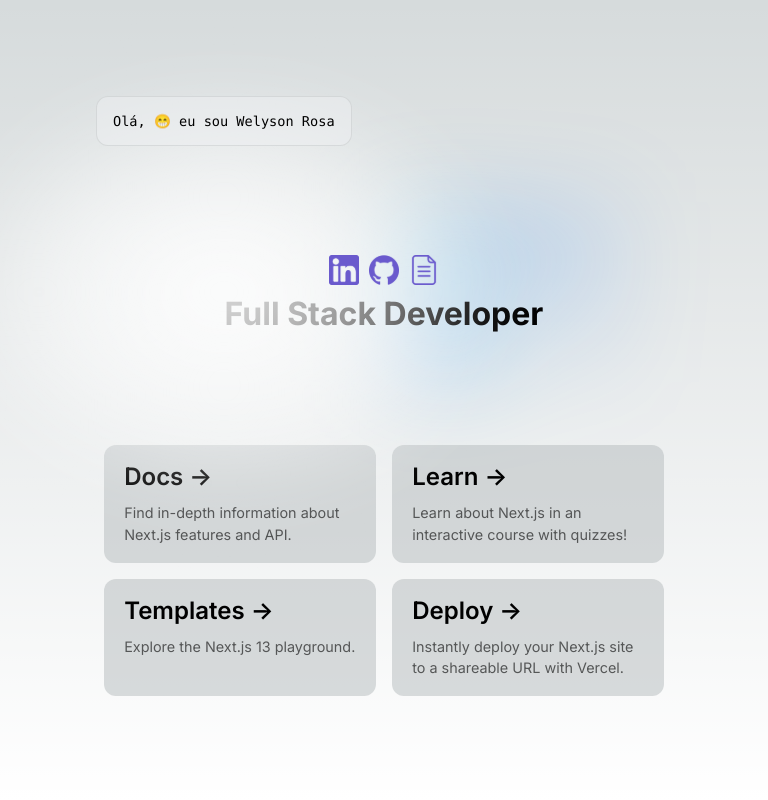
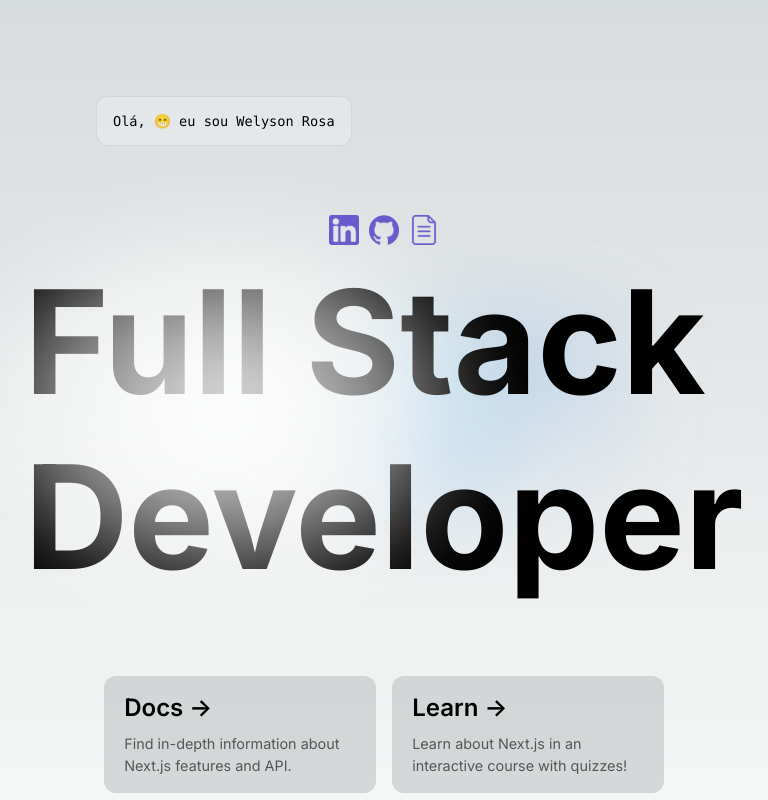
Before and after one commit to WelysonSR/welyson-portifolio, a Next.js app: page / in a window 768 px wide. Shown: the top 800 px of the page. Built offline with nearby package versions, Linux system fonts and the light colour scheme.

Commit message:
feat: css aumentando h1

```diff
--- a/src/app/page.module.css
+++ b/src/app/page.module.css
@@ -60,11 +60,6 @@
   transition: transform 200ms;
 }
 
-.card h1 {
-  font-weight: 600;
-  margin-bottom: 5.5rem;
-}
-
 .card h2 {
   font-weight: 600;
   margin-bottom: 0.7rem;
@@ -85,6 +80,10 @@
   flex-direction: column;
   position: relative;
   padding: 4rem 0;
+}
+
+.center h1 {
+  font-size: 4rem;
 }
 
 .center::before {
@@ -216,6 +215,9 @@
   .grid {
     grid-template-columns: repeat(2, 50%);
   }
+  .center h1 {
+    font-size: 9rem;
+  }
 }
 
 @media (prefers-color-scheme: dark) {
```
